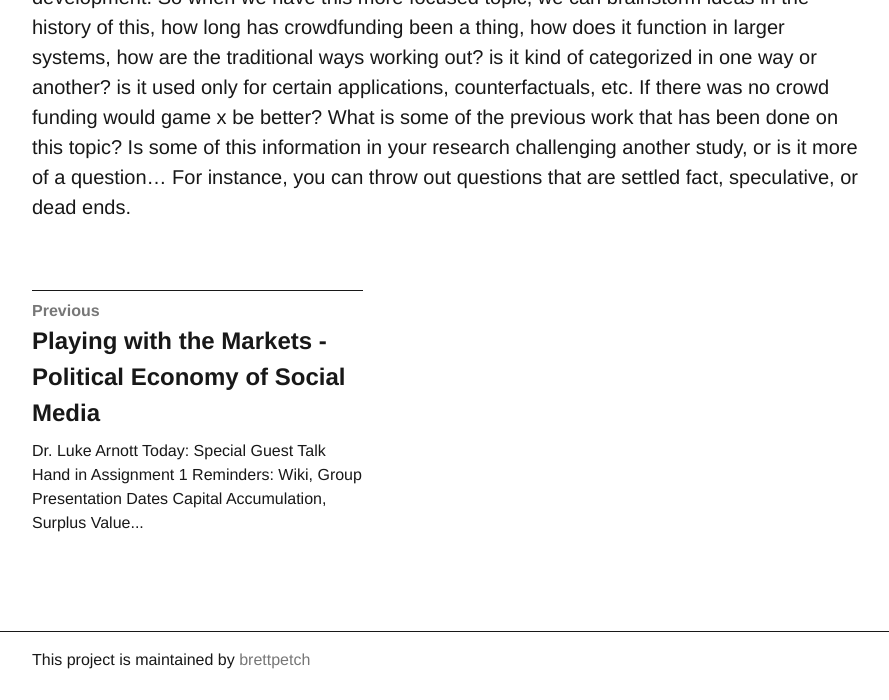
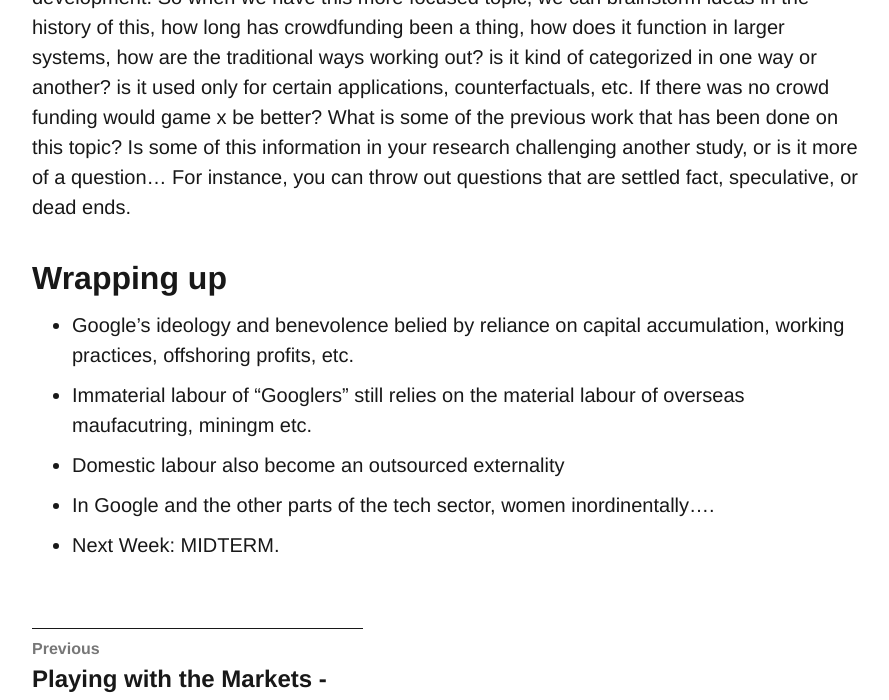
Before and after one commit to brettpetch/MIT-2155, a Jekyll site: the page built from _posts/2020-02-05-Ideology.md, in a window 1280 px wide and 900 px high, scrolled down 2311 px, cut to the strip 0-700 px from the top of the window. Shown: the whole strip, without its empty margins (112-1001 px from the left). Built offline with Jekyll 4.4.1, drawn with Linux system fonts in a browser that asks for light colours; comment, search, counter and statistics services are not loaded.

Commit message:
push final

```diff
--- a/_posts/2020-02-05-Ideology.md
+++ b/_posts/2020-02-05-Ideology.md
@@ -43,3 +43,10 @@ Hand in copies of slides/handouts, bibliography, and peer evaluation sheets.
 Find a way to narrow down. Ask research questions and come to conclusions. The first thing to do is start at the [Library Website](https://lib.uwo.ca/). Depending on what particular approach you may want to take, there is some links under research guides... New database may not be helpful to this particular class. Searching using Google may return not-well vetted results. Once you've found some stuff, once you've done general reading, etc. on topic you need to narrow down to a research question. It may be conceptual or practical. Find evidence on how to solve a particular problem. You can obviously go and talk to librarians at the library; it is their job. Let's think of a random topic: crowdfunding.
 
 Changing Kickstarter to fund video game development. If we look at a more specific thing, we can consider how a SPECIFIC crowd-funding platform can be used for the focus of game development. So when we have this more focused topic, we can brainstorm ideas in the history of this, how long has crowdfunding been a thing, how does it function in larger systems, how are the traditional ways working out? is it kind of categorized in one way or another? is it used only for certain applications, counterfactuals, etc. If there was no crowd funding would game x be better? What is some of the previous work that has been done on this topic? Is some of this information in your research challenging another study, or is it more of a question... For instance, you can throw out questions that are settled fact, speculative, or dead ends.
+
+## Wrapping up
+- Google's ideology and benevolence belied by reliance on capital accumulation, working practices, offshoring profits, etc.
+- Immaterial labour of "Googlers" still relies on the material labour of overseas maufacutring, miningm etc.
+- Domestic labour also become an outsourced externality
+- In Google and the other parts of the tech sector, women inordinentally....
+- Next Week: MIDTERM.
```
